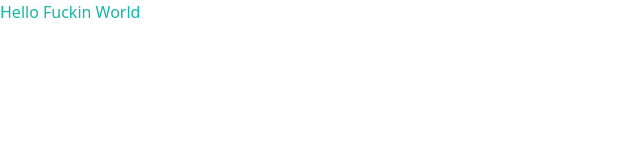
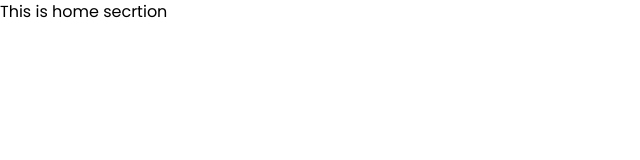
Before and after one commit to ashishjaswal2002/My_Portfolio, a React (Vite) app: page / in a window 1280 px wide. Shown: the top 160 px of the page, without its empty margins (0-640 px from the left). Built offline with nearby package versions, Linux system fonts and the light colour scheme.

Commit message:
Navigation added

```diff
--- /dev/null
+++ b/pages/BlogPage.jsx
@@ -0,0 +1,9 @@
+import React from 'react'
+
+export const BlogPage = () => {
+  return (
+    <div>
+        <h1>This is blog page</h1>
+</div>
+  )
+}
--- /dev/null
+++ b/pages/HomePage.jsx
@@ -0,0 +1,9 @@
+import React from 'react'
+
+export const HomePage = () => {
+  return (
+      <header>
+        <h1>This is home secrtion </h1>
+      </header>
+  )
+}
--- /dev/null
+++ b/pages/ProjectPage.jsx
@@ -0,0 +1,10 @@
+
+import React from 'react'
+
+export const ProjectPage = () => {
+  return (
+    <div>
+        This is blog Page
+    </div>
+  )
+}
--- a/src/App.jsx
+++ b/src/App.jsx
@@ -1,16 +1,37 @@
-import {} from 'flowbite'
-
-
+import {BrowserRouter,Route,Routes,Navigate} from 'react-router-dom';
+import { BlogPage } from '../pages/BlogPage';
+import { HomePage } from '../pages/HomePage';
+import { ProjectPage } from '../pages/ProjectPage';
 function App() {
 
 
   return (
-    <div className="text-teal-500">
-      <h1>Hello Fuckin World</h1>
+   <>
+   <BrowserRouter>
+
+<Routes>
+
+   <Route path='/' element={<HomePage/>}/>
+   <Route path='/blog' element={<BlogPage/>}/>
+    <Route path='/project' element={<ProjectPage/>}/>
+   <Route path="*" element={<Navigate to="/"/>}/>
 
 
-    </div>
+</Routes>
+
+
+
+
+
+
+   </BrowserRouter>
+
+
+   </>
+
+
+
   )
 }
 
-export default App
+export default App;
--- a/src/index.css
+++ b/src/index.css
@@ -1,3 +1,11 @@
+@import url('https://fonts.googleapis.com/css2?family=Poppins:wght@200;400;700&display=swap');
+@import url('https://fonts.googleapis.com/css2?family=Poppins:wght@200;400;700&family=Stardos+Stencil:wght@700&display=swap');
 @tailwind base;
 @tailwind components;
 @tailwind utilities;
+
+html{
+    margin: 0;
+    font-family: 'Poppins', sans-serif;
+
+}
--- a/tailwind.config.cjs
+++ b/tailwind.config.cjs
@@ -5,7 +5,10 @@ module.exports = {
     "./src/**/*.{js,ts,jsx,tsx}",
   ],
   theme: {
-    extend: {},
+    extend: {
+      'Poppins':['Poppins','sans-serif'  ],
+      'SS':['Stardos Stencil','cursive']
+    },
   },
   plugins: [],
 }
```
Also changed, not shown: src/assets/Love.gif (added).
